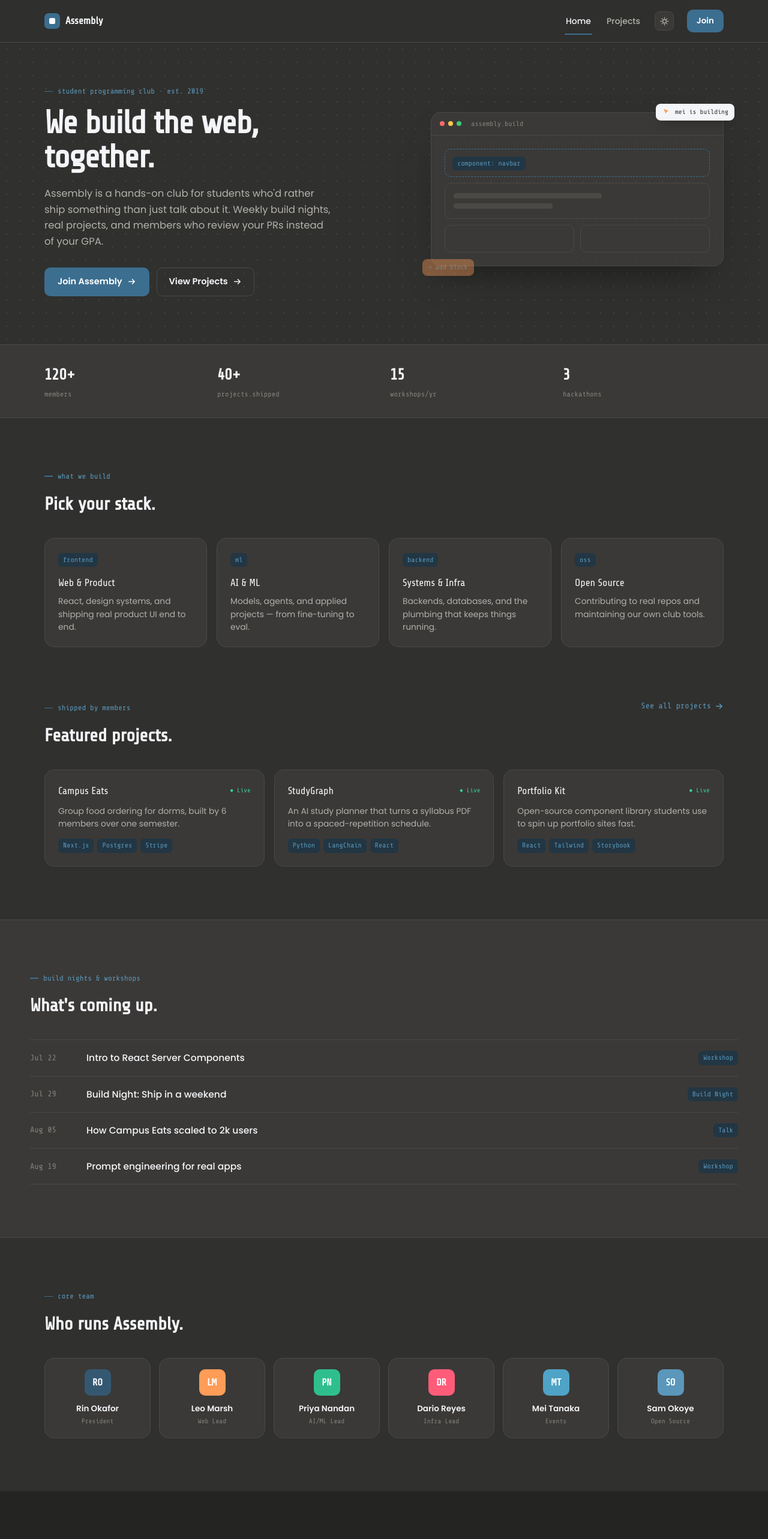
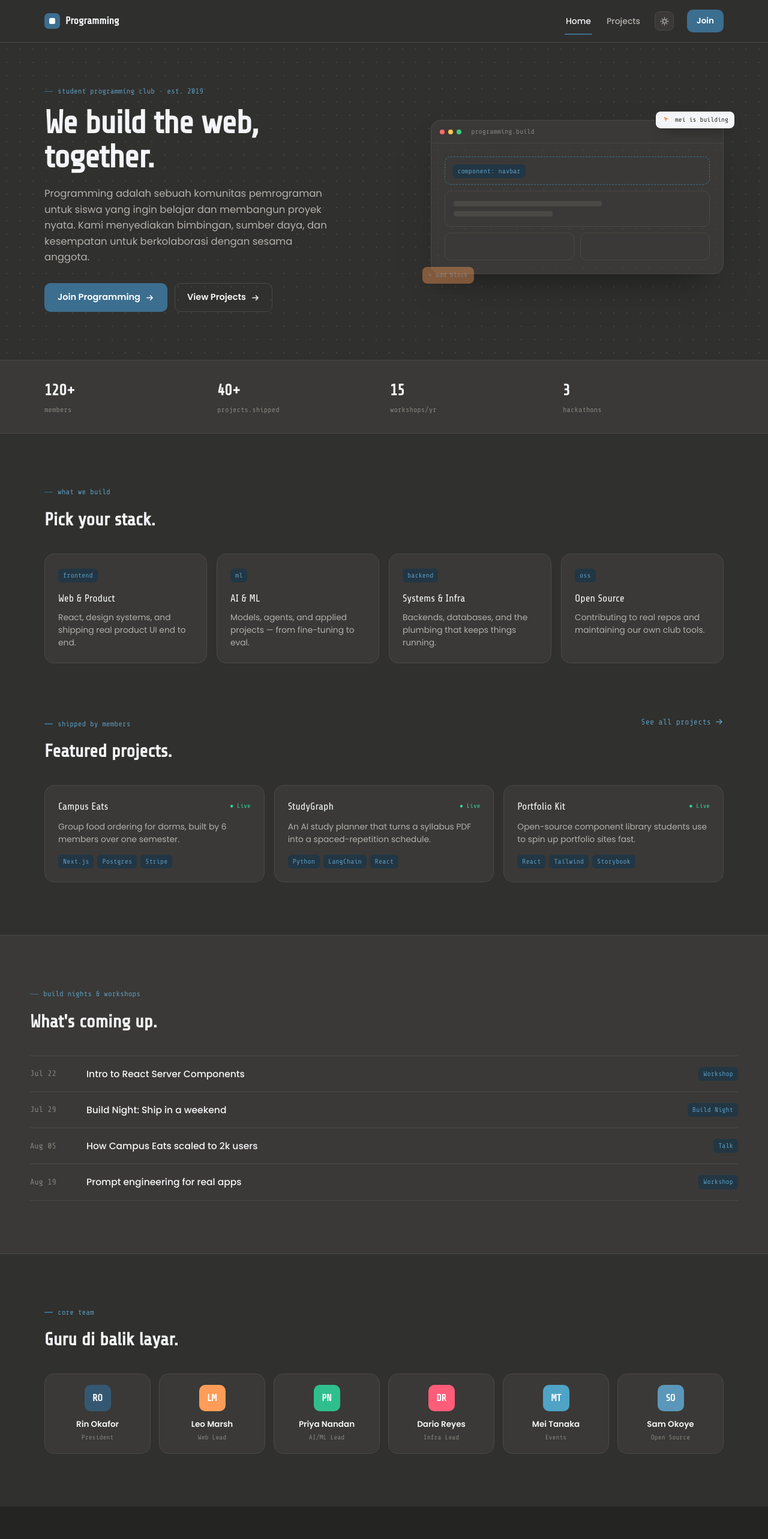
Before and after one commit to brah4729/Programming-web, a Next.js app: page / in a window 1280 px wide. Shown: the top 2566 px of the page at 60% size. Built offline with nearby package versions, Linux system fonts and the light colour scheme.

Commit message:
added more things

```diff
--- a/app/layout.tsx
+++ b/app/layout.tsx
@@ -21,7 +21,7 @@ const shareTechMono = Share_Tech_Mono({
 });
 
 export const metadata: Metadata = {
-  title: "Assembly — student programming club",
+  title: "Programming",
   description:
     "A hands-on programming club for students who'd rather ship something than just talk about it.",
 };
--- a/app/page.tsx
+++ b/app/page.tsx
@@ -35,12 +35,11 @@ export default function Home() {
               together.
             </h1>
             <p style={{ color: "var(--ink-soft)", fontSize: 16.5, lineHeight: 1.6, marginTop: 20, maxWidth: 480 }}>
-              Assembly is a hands-on club for students who&apos;d rather ship something than just talk about it. Weekly
-              build nights, real projects, and members who review your PRs instead of your GPA.
+              Programming adalah sebuah komunitas pemrograman untuk siswa yang ingin belajar dan membangun proyek nyata. Kami menyediakan bimbingan, sumber daya, dan kesempatan untuk berkolaborasi dengan sesama anggota.
             </p>
             <div style={{ display: "flex", gap: 12, marginTop: 30, flexWrap: "wrap" }}>
               <Link href="/#join" className="btn-primary">
-                Join Assembly <ArrowIcon />
+                Join Programming <ArrowIcon />
               </Link>
               <Link href="/projects" className="btn-ghost">
                 View Projects <ArrowIcon />
@@ -160,7 +159,7 @@ export default function Home() {
       <section className="section">
         <Eyebrow>core team</Eyebrow>
         <h2 className="font-display" style={{ fontSize: 30, margin: "0 0 34px", fontWeight: 700 }}>
-          Who runs Assembly.
+          Guru di balik layar.
         </h2>
         <div style={{ display: "grid", gridTemplateColumns: "repeat(6, 1fr)", gap: 14 }}>
           {TEAM.map((m) => (
--- a/components/BuilderCanvas.tsx
+++ b/components/BuilderCanvas.tsx
@@ -17,7 +17,7 @@ export default function BuilderCanvas() {
           <span style={{ width: 8, height: 8, borderRadius: 8, background: "#FFC84B" }} />
           <span style={{ width: 8, height: 8, borderRadius: 8, background: "#3FC97A" }} />
           <span className="font-mono" style={{ marginLeft: 10, fontSize: 11.5, color: "var(--ink-faint)" }}>
-            assembly.build
+            programming.build
           </span>
         </div>
         <div className="dotgrid" style={{ padding: 22, display: "flex", flexDirection: "column", gap: 10 }}>
--- a/components/Nav.tsx
+++ b/components/Nav.tsx
@@ -48,7 +48,7 @@ export default function Nav() {
             <DotIcon />
           </span>
           <span className="font-display" style={{ fontWeight: 700, fontSize: 17, color: "var(--ink)" }}>
-            Assembly
+            Programming
           </span>
         </Link>
 
```
